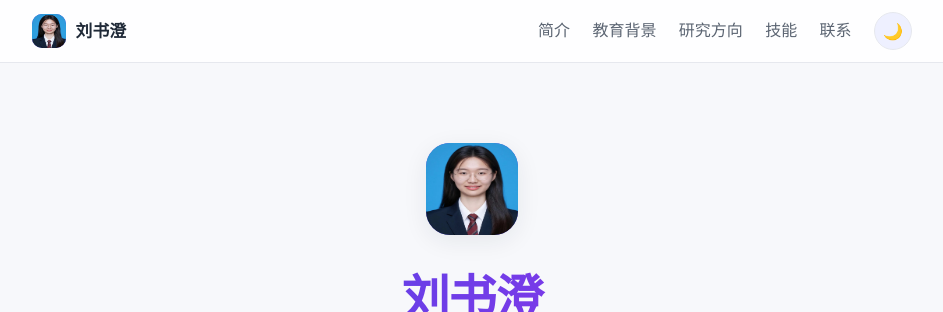
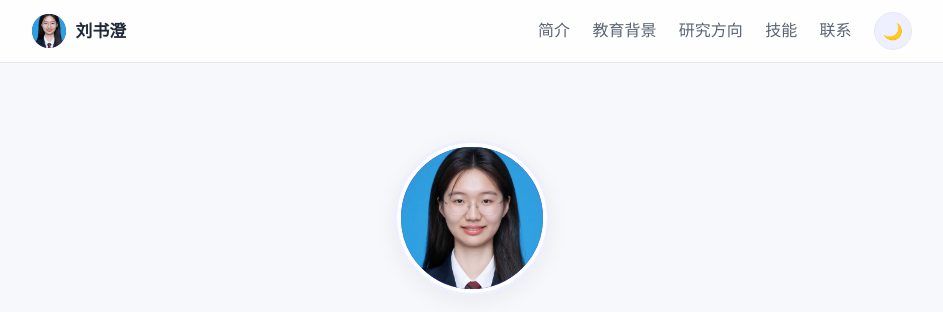
Before and after one commit to liushucheng111/liushucheng111.github.io, a plain HTML site: page index.html in a window 1280 px wide. Shown: the top 312 px of the page, without its empty margins (168-1111 px from the left). Drawn offline with Linux system fonts and the light colour scheme.

Commit message:
Update style.css

```diff
--- a/style.css
+++ b/style.css
@@ -62,10 +62,11 @@ a:hover { text-decoration: underline; }
 .nav__avatar, .hero__avatar {
   display: grid; place-items: center;
   width: 34px; height: 34px;
-  border-radius: 10px;
+  border-radius: 50%;
   background: var(--accent);
   color: #fff; font-weight: 700; font-size: 0.85rem;
 }
+img.nav__avatar, img.hero__avatar { object-fit: cover; display: block; }
 .nav__name { font-size: 1.05rem; }
 
 .nav__links { display: flex; align-items: center; gap: 1.4rem; }
@@ -101,8 +102,11 @@ a:hover { text-decoration: underline; }
 }
 .hero__inner { max-width: 640px; margin: 0 auto; }
 .hero__avatar {
-  width: 92px; height: 92px; border-radius: 24px; font-size: 2rem; margin: 0 auto 1.4rem;
+  width: 150px; height: 150px; border-radius: 50%; margin: 0 auto 1.4rem;
+  border: 4px solid var(--bg-elev);
+  outline: 3px solid var(--accent-soft);
   box-shadow: var(--shadow);
+  object-fit: cover; object-position: center 15%;
 }
 .hero__title {
   font-size: clamp(2rem, 6vw, 3rem);
```
